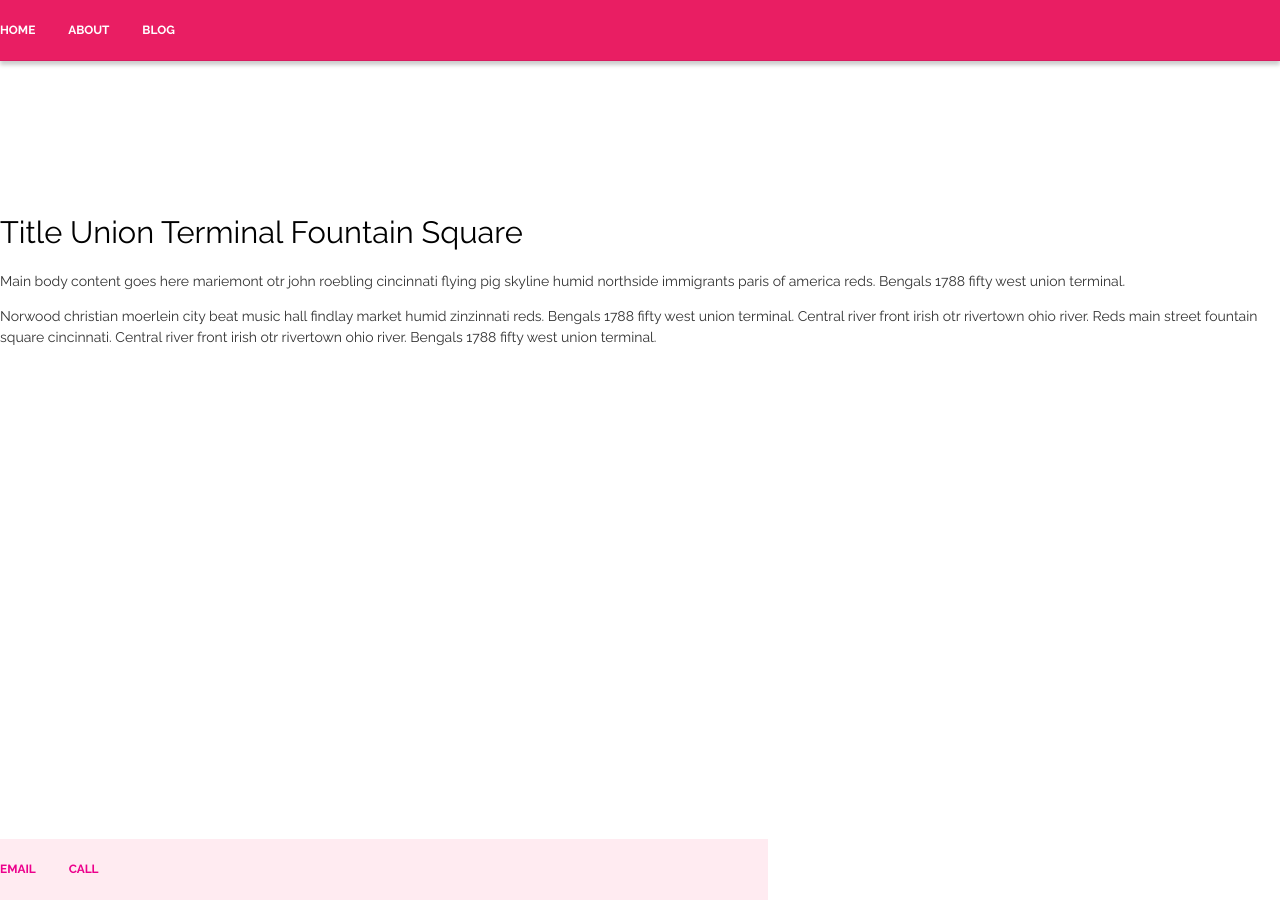
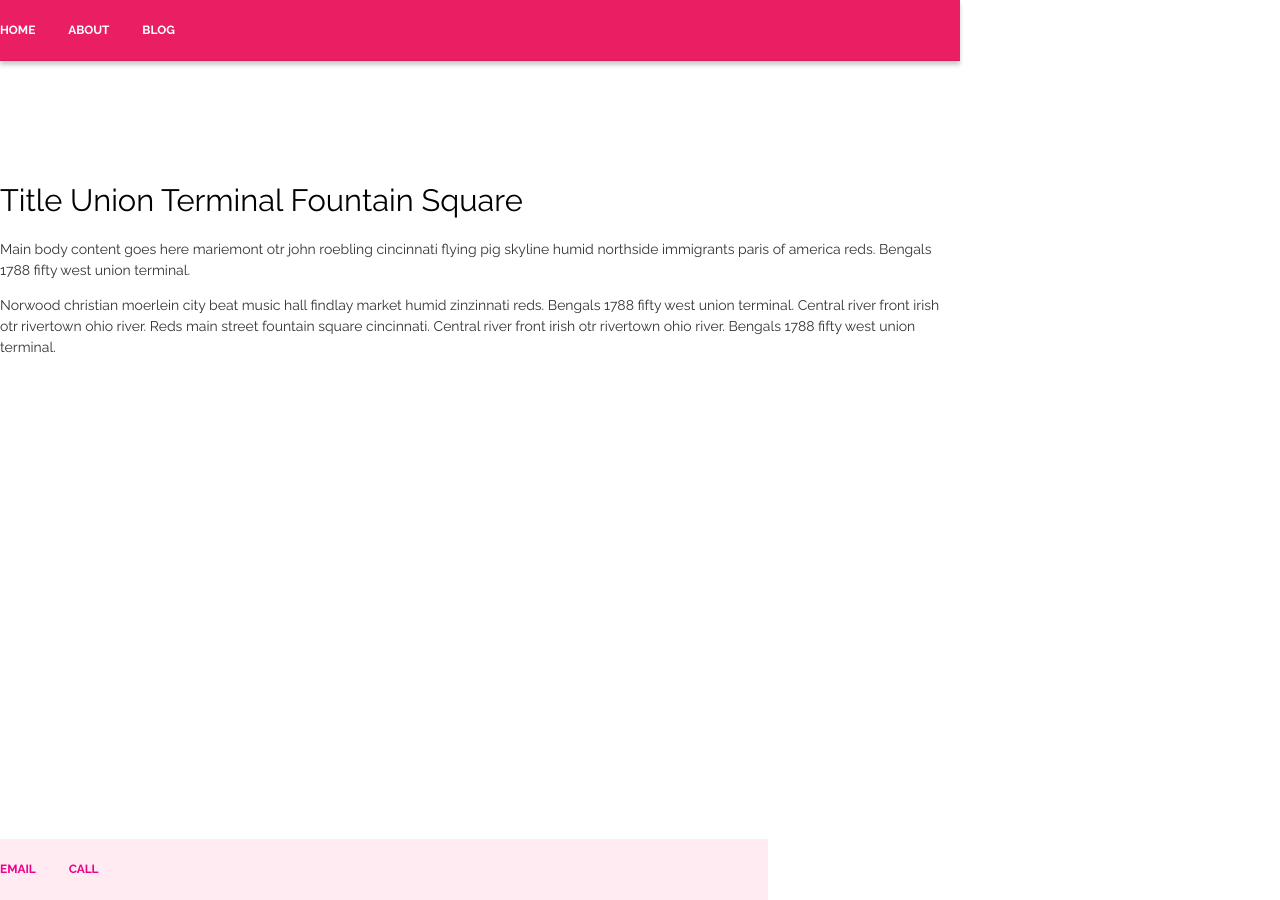
Before and after one commit to banbanbana/happybana.github.io, a Jekyll site: the page index.html, which Jekyll copies as it is, in a window 1280 px wide. Built offline with Jekyll 4.4.1, drawn with Linux system fonts in a browser that asks for light colours.

Commit message:
Update test.css

```diff
--- a/css/test.css
+++ b/css/test.css
@@ -77,7 +77,7 @@ p {
 }
 
 footer, header, main {
-	max-width:960;
+	max-width:960px;
 	padding-top:25px;
 	padding-bottom:25px;
 	padding-left:auto;
```
